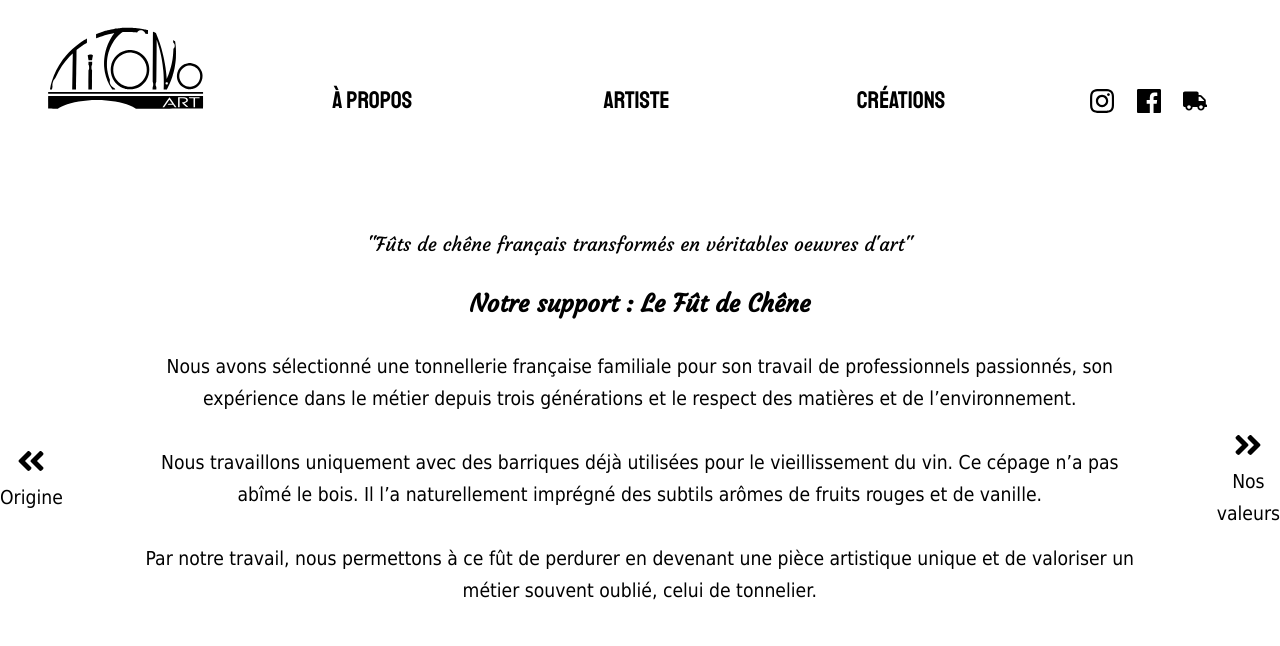
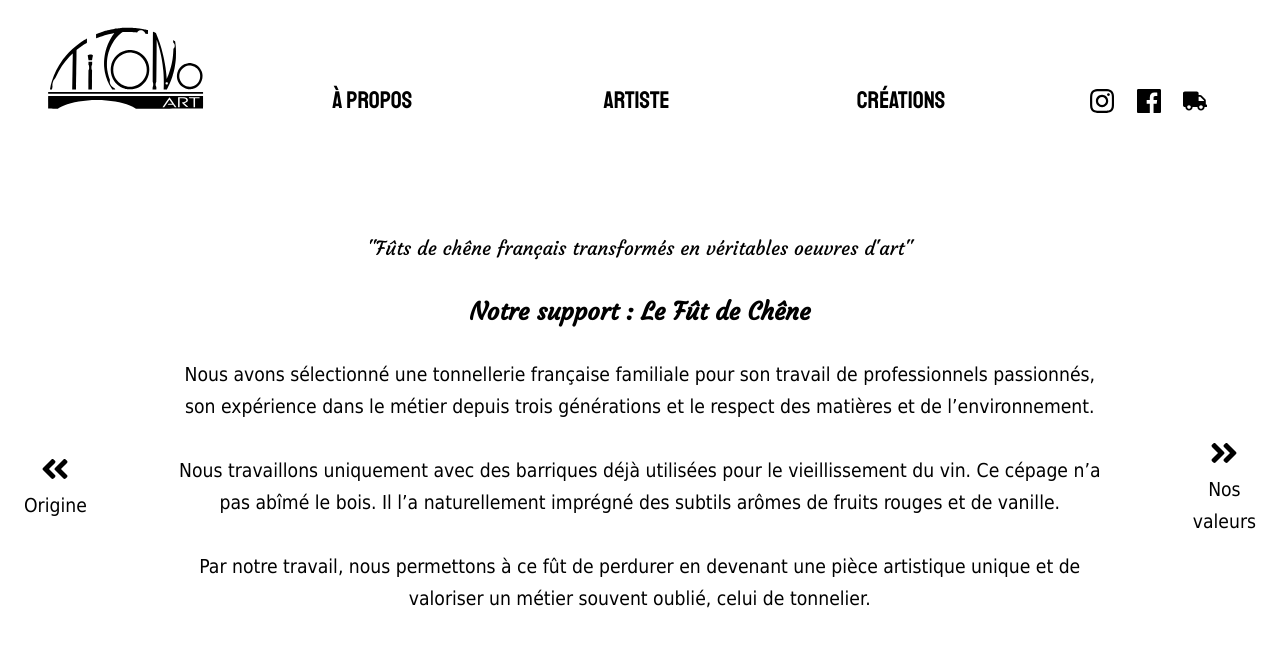
Before and after one commit to Gontran-de-Kermadec/titonoart, a React (Create React App) app: page /about/support in a window 1280 px wide. Shown: the top 646 px of the page. Built offline with nearby package versions, Linux system fonts and the light colour scheme.

Commit message:
line-height modified

```diff
--- a/src/App.css
+++ b/src/App.css
@@ -4,6 +4,7 @@ h3,
 }
 p {
 	font-size: 1.2rem;
+	line-height: 2rem;
 }
 .about__introduction h2,
 .artiste h2,
--- a/src/style/About.css
+++ b/src/style/About.css
@@ -164,3 +164,8 @@
 		margin: 1rem auto;
 	}
 }
+@media (min-width: 1024px) {
+	.about__subsection--flex {
+		padding: 0 1.5rem;
+	}
+}
--- a/src/style/Artiste.css
+++ b/src/style/Artiste.css
@@ -13,6 +13,7 @@
 .feature__txt {
 	width: 50%;
 	align-self: center;
+	line-height: 2rem;
 }
 .feature__title {
 	margin: 0.5rem 0;
```
